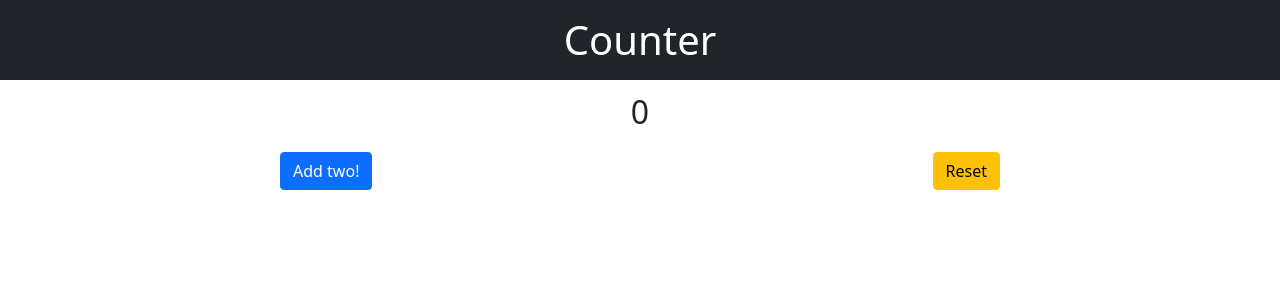
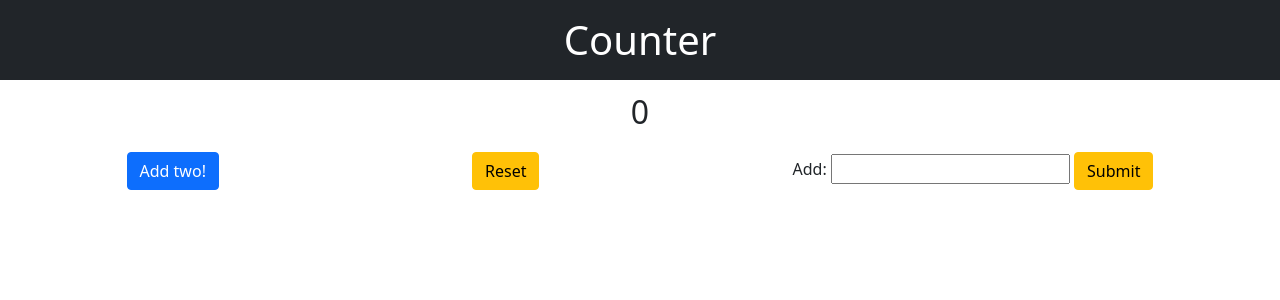
Before and after one commit to Valeria-Romero/counter, a Flask app: page / in a window 1280 px wide. Shown: the top 300 px of the page. Run offline with Flask 2, Linux system fonts and the light colour scheme.

Commit message:
Update with form to add desired number

```diff
--- a/server.py
+++ b/server.py
@@ -1,4 +1,4 @@
-from flask import Flask, render_template, session, redirect
+from flask import Flask, render_template, session, redirect, request
 
 app = Flask(__name__)
 app.secret_key = 'secret'
@@ -21,5 +21,11 @@ def countOne():
     session.clear()
     return redirect('/')
 
+@app.route("/add/number", methods=['POST'])
+def count_numb():
+    numero = int(request.form['cantidad'])
+    session["counter"] += (numero-1) #Aquí hacemos numero - 1 porque al momento de hacer el redirect se suma uno de todas formas
+    return redirect("/")
+
 if __name__ == "__main__":
     app.run( debug = True )
--- a/templates/index.html
+++ b/templates/index.html
@@ -13,8 +13,11 @@
     <div class="d-flex justify-content-around">
         <button class="btn btn-primary" ><a href="/addtwo" style="color: white; text-decoration: none;" >Add two!</a></button>
         <button class="btn btn-warning"><a href="/destroy_session" style="color: black; text-decoration: none;">Reset</a></button>
+        <form action="/add/number", method="post">
+            <label for="Add:">Add:</label>
+            <input type="number" name="cantidad">
+            <input type="submit" class="btn btn-warning">
+        </form>
     </div>
-
-
 </body>
 </html>
```
